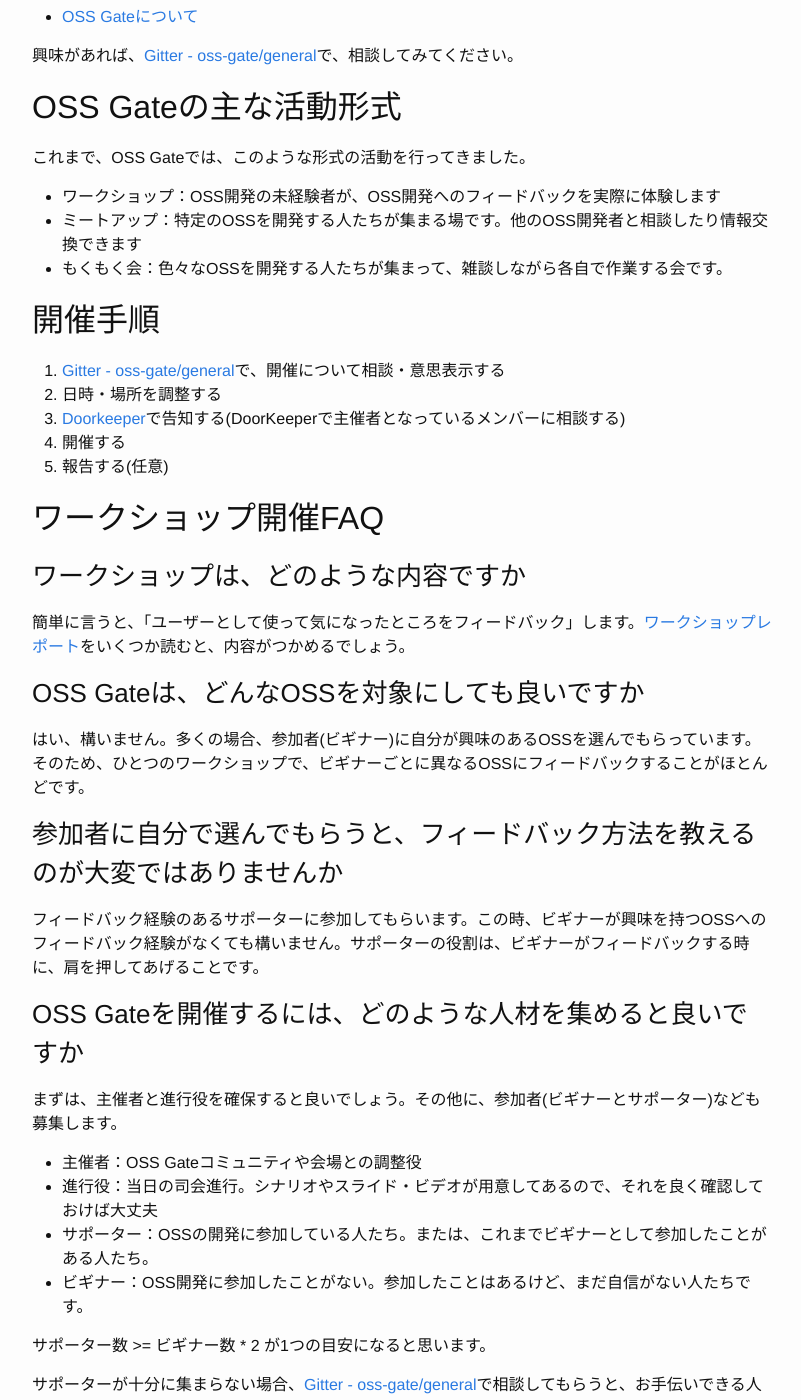
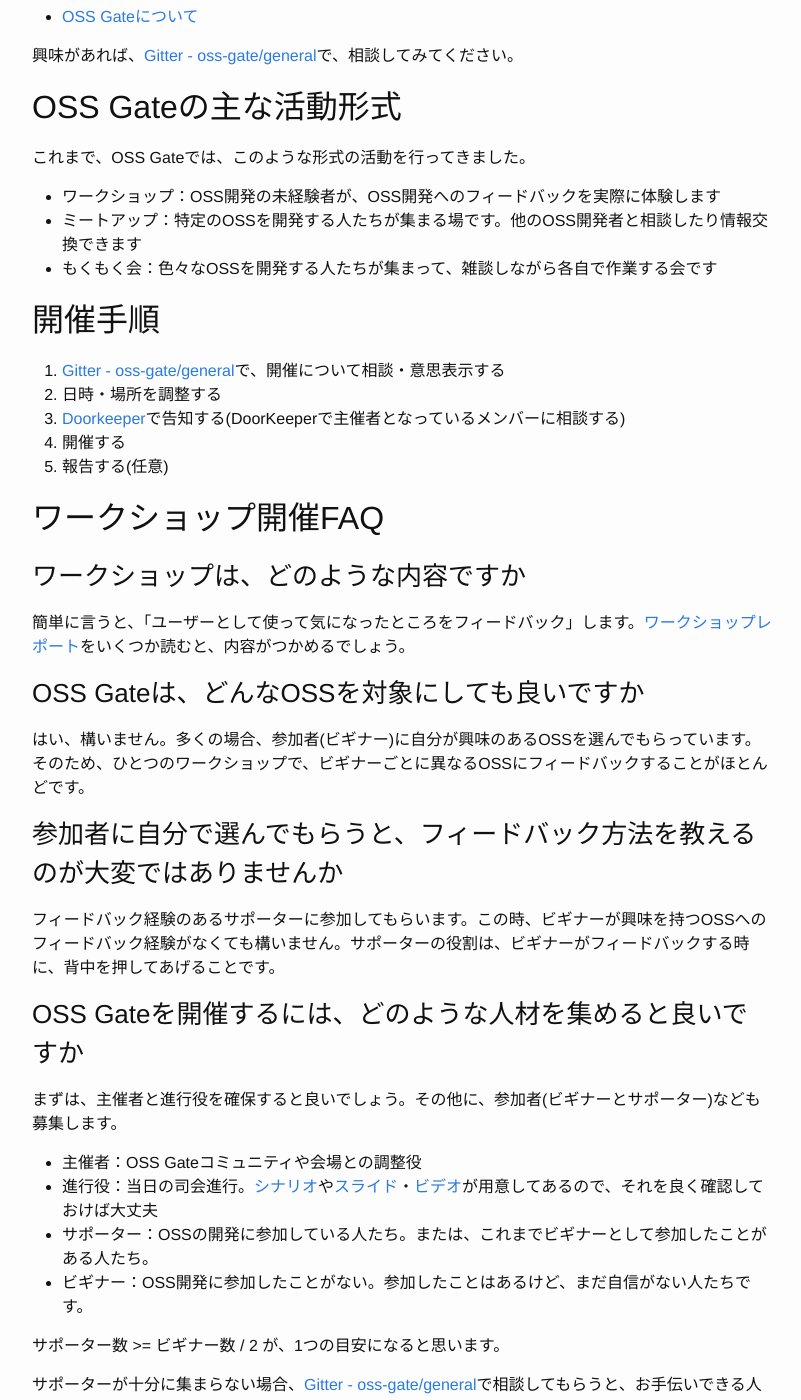
Before and after one commit to oss-gate/oss-gate.github.io, a Jekyll site: the page built from _posts/2018-05-15-workshop-hostting.md, in a window 1280 px wide and 1400 px high, scrolled down 423 px. Shown: the whole window, without its empty margins (238-1039 px from the left). Built offline with Jekyll 4.4.1, drawn with Linux system fonts in a browser that asks for light colours; comment, search, counter and statistics services are not loaded; some of the changed text lies outside the part shown.

```diff
--- a/_posts/2018-05-15-workshop-hostting.md
+++ b/_posts/2018-05-15-workshop-hostting.md
@@ -23,7 +23,7 @@ OSS開発に参加する「入り口」を提供する**OSS Gate**は、OSS開
 
 - ワークショップ：OSS開発の未経験者が、OSS開発へのフィードバックを実際に体験します
 - ミートアップ：特定のOSSを開発する人たちが集まる場です。他のOSS開発者と相談したり情報交換できます
-- もくもく会：色々なOSSを開発する人たちが集まって、雑談しながら各自で作業する会です。
+- もくもく会：色々なOSSを開発する人たちが集まって、雑談しながら各自で作業する会です
 
 
 ## 開催手順
@@ -48,7 +48,7 @@ OSS開発に参加する「入り口」を提供する**OSS Gate**は、OSS開
 
 ### 参加者に自分で選んでもらうと、フィードバック方法を教えるのが大変ではありませんか
 
-フィードバック経験のあるサポーターに参加してもらいます。この時、ビギナーが興味を持つOSSへのフィードバック経験がなくても構いません。サポーターの役割は、ビギナーがフィードバックする時に、肩を押してあげることです。
+フィードバック経験のあるサポーターに参加してもらいます。この時、ビギナーが興味を持つOSSへのフィードバック経験がなくても構いません。サポーターの役割は、ビギナーがフィードバックする時に、背中を押してあげることです。
 
 
 ### OSS Gateを開催するには、どのような人材を集めると良いですか
@@ -56,11 +56,11 @@ OSS開発に参加する「入り口」を提供する**OSS Gate**は、OSS開
 まずは、主催者と進行役を確保すると良いでしょう。その他に、参加者(ビギナーとサポーター)なども募集します。
 
 - 主催者：OSS Gateコミュニティや会場との調整役
-- 進行役：当日の司会進行。シナリオやスライド・ビデオが用意してあるので、それを良く確認しておけば大丈夫
+- 進行役：当日の司会進行。[シナリオ](https://github.com/oss-gate/workshop/blob/master/tutorial/scenario.md)や[スライド](https://slide.rabbit-shocker.org/authors/oss-gate/)・[ビデオ](https://www.youtube.com/watch?v=aqQn4c5vmS0&feature=youtu.be)が用意してあるので、それを良く確認しておけば大丈夫
 - サポーター：OSSの開発に参加している人たち。または、これまでビギナーとして参加したことがある人たち。
 - ビギナー：OSS開発に参加したことがない。参加したことはあるけど、まだ自信がない人たちです。
 
-サポーター数 >= ビギナー数 * 2 が1つの目安になると思います。
+サポーター数 >= ビギナー数 / 2 が、1つの目安になると思います。
 
 サポーターが十分に集まらない場合、[Gitter - oss-gate/general](https://gitter.im/oss-gate/general/)で相談してもらうと、お手伝いできる人が見つかるかも知れません。
 
```
Also changed, not shown: other parts of _posts/2018-05-15-workshop-hostting.md (+1 -1 lines).
